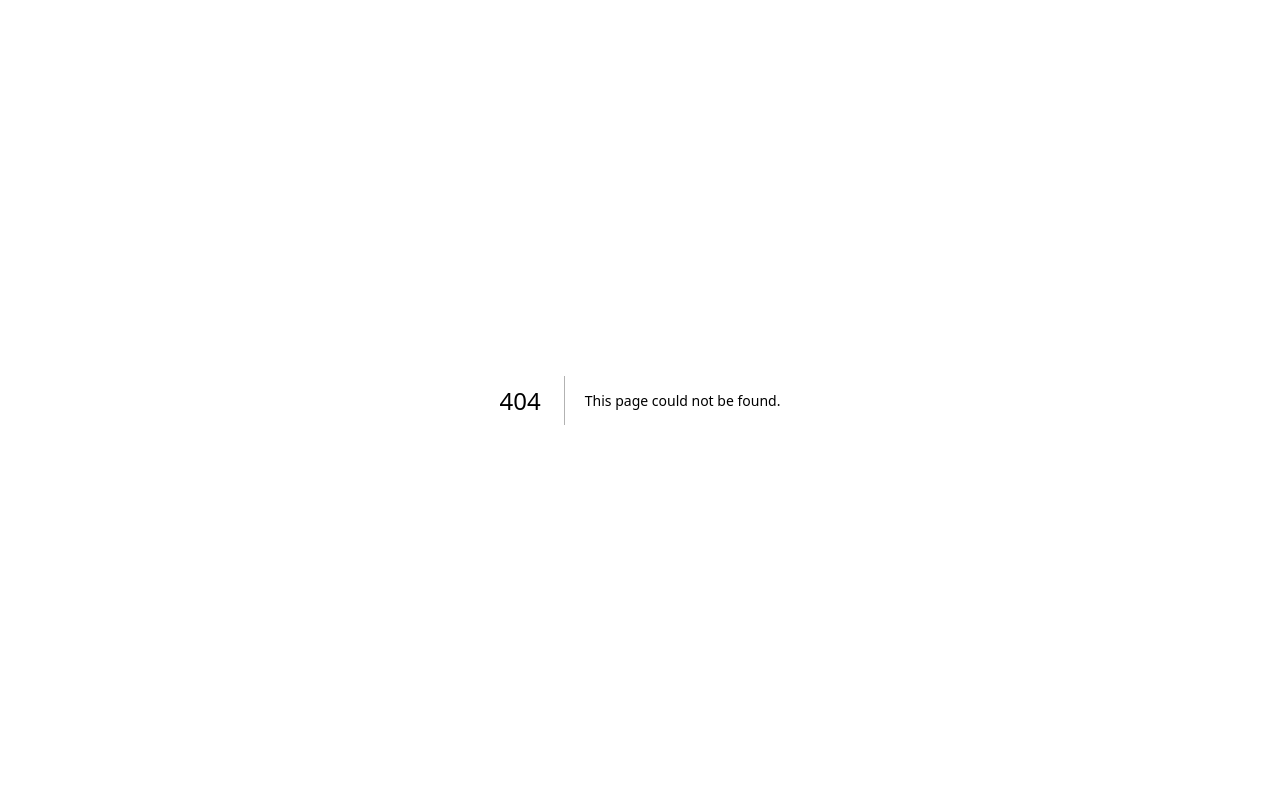
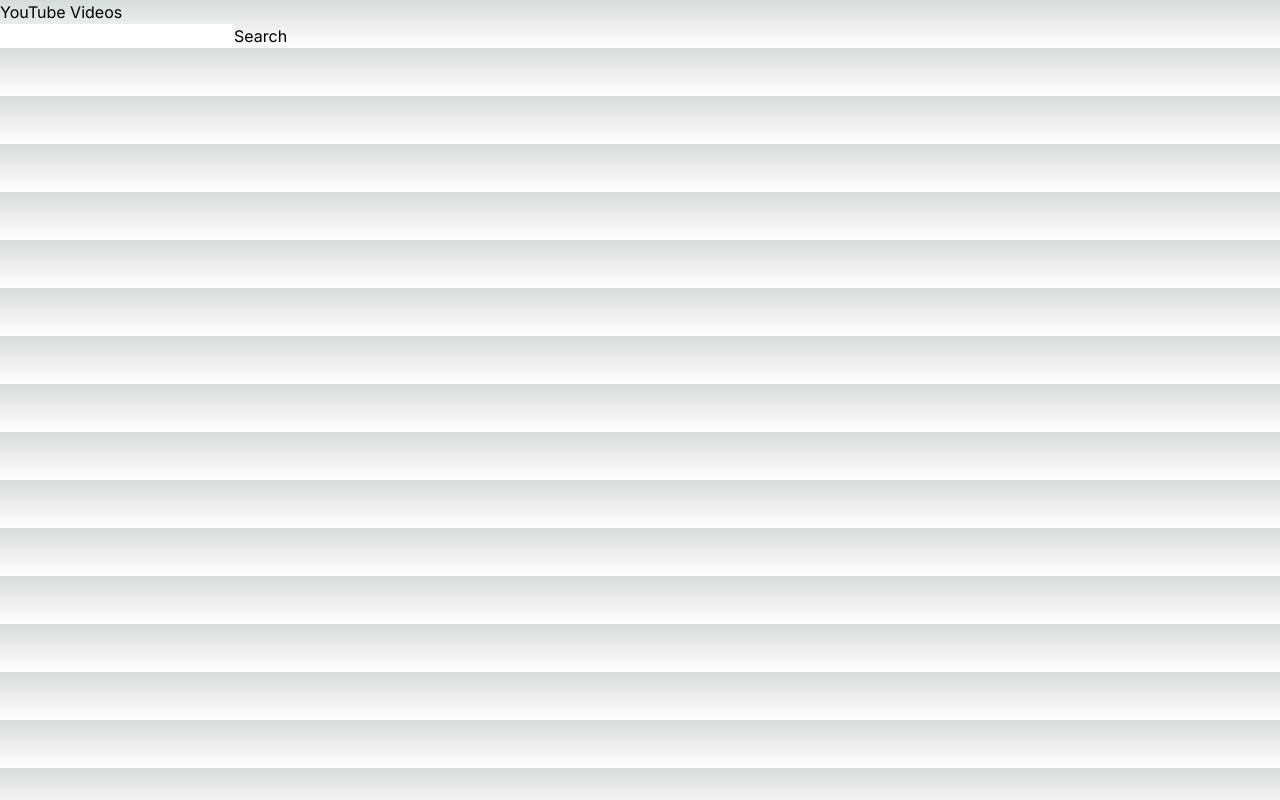
Before and after one commit to Njoe00/Youtube-PlayList-To-Spotify-Converter, a Next.js app: page /youtube-playlist-titles in a window 1280 px wide. Before the commit this address had no page. Built offline with nearby package versions, Linux system fonts and the light colour scheme.

Commit message:
adding youtube API request wiht search function to return data

```diff
--- a/src/app/page.tsx
+++ b/src/app/page.tsx
@@ -3,6 +3,7 @@ import React, { useEffect, useState } from "react";
 
 import SearchAndRenderArtists from "../components/searchAndRenderArtists";
 import SearchAndRenderSongs from "@/components/searchAndRenderSongs";
+import YoutubePlaylistTitles from "./youtube-playlist-titles/page";
 import Playlist from "./playlist/page";
 
 export default function Home() {
@@ -145,6 +146,7 @@ export default function Home() {
     <main className="bg-black h-[1080px] text-orange-400">
       <div className="App">
         <header className="App-header">
+          <YoutubePlaylistTitles />
           <h1>Spotify React</h1>
           {!token ? (
             <a
--- /dev/null
+++ b/src/app/youtube-playlist-titles/page.tsx
@@ -0,0 +1,47 @@
+import React, { useState, useEffect } from "react";
+import axios from "axios";
+
+export default function YoutubePlaylistTitles() {
+  const API_KEY = "AIzaSyDPz_HnRfsgRz708I_83usC0VHIdlVMW9k";
+  const CLIENT_ID =
+    "682640392367-ncgk3k797rt7ihtacadp3kb3h705k5cs.apps.googleusercontent.com";
+  const CLIENT_ID_SECRET = "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";
+  const AUTH_ENDPOINT = "https://www.googleapis.com/auth/youtube.readonly";
+  const REDIRECT_URI = "http://localhost:3000";
+  const RESPONSE_TYPE = "token";
+  const [videos, setVideos] = useState([]);
+  const [searchQuery, setSearchQuery] = useState("");
+
+  const searchVideos = async (e: any) => {
+    e.preventDefault();
+    await axios
+      .get("https://www.googleapis.com/youtube/v3/search", {
+        params: {
+          part: "snippet",
+          key: API_KEY,
+          q: searchQuery,
+        },
+      })
+      .then((response) => {
+        console.log("line 26", response.data.items);
+        setVideos(response.data.items);
+      })
+      .catch((error) => {
+        console.error("Error fetching YouTube data:", error);
+      });
+  };
+  const renderVideos = () => {
+    return videos.map((video) => <li key={video.id}>{video.snippet.title}</li>);
+  };
+
+  return (
+    <div>
+      <h1>YouTube Videos</h1>
+      <form onSubmit={searchVideos}>
+        <input type="text" onChange={(e) => setSearchQuery(e.target.value)} />
+        <button type={"submit"}>Search</button>
+      </form>
+      <ul></ul>
+    </div>
+  );
+}
--- a/tsconfig.json
+++ b/tsconfig.json
@@ -22,6 +22,6 @@
       "@/*": ["./src/*"]
     }
   },
-  "include": ["next-env.d.ts", "**/*.ts", "**/*.tsx", ".next/types/**/*.ts"],
+  "include": ["next-env.d.ts", "**/*.ts", "**/*.tsx", ".next/types/**/*.ts", "src/app/youtube-playlist-titles"],
   "exclude": ["node_modules"]
 }
```
